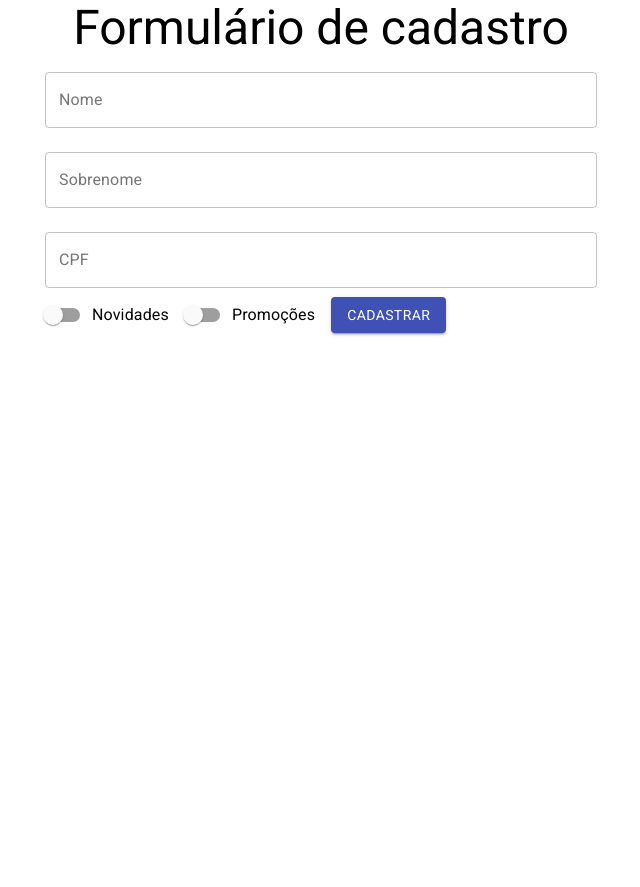
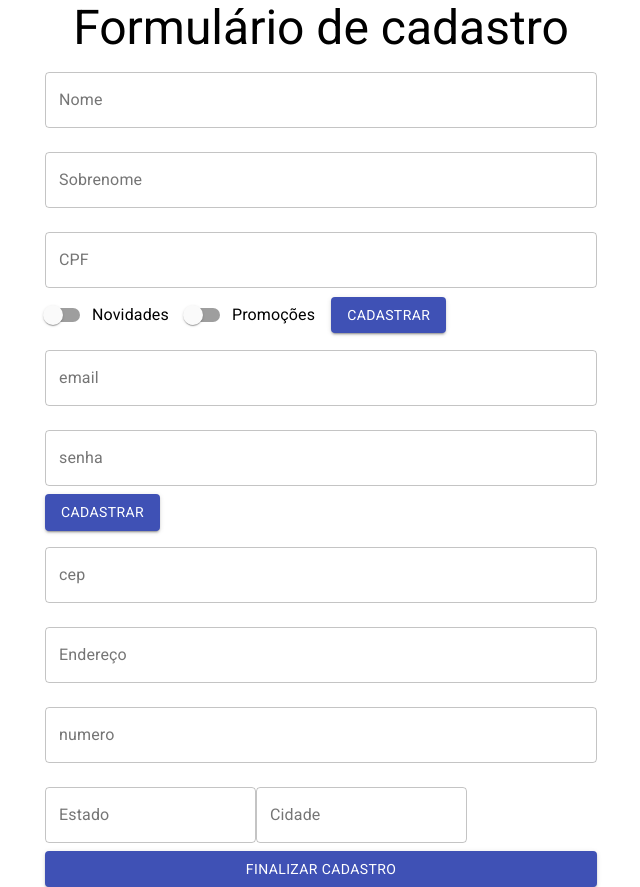
Before and after one commit to alcaldeguima/Login, a React (Create React App) app: page / in a window 1280 px wide. Shown: the whole page, without its empty margins (319-959 px from the left). Before the commit the page ends 800 px from the top, so only its background shows below. Built offline with nearby package versions, Linux system fonts and the light colour scheme.

Commit message:
iniciando a renderização condicional

```diff
--- /dev/null
+++ b/src/Components/DadosUsuario.jsx
@@ -0,0 +1,30 @@
+import { Button, TextField } from "@material-ui/core";
+import React from "react";
+
+function DadosUsuario() {
+  return (
+    <form>
+      <TextField
+        id="email"
+        label="email"
+        type="email"
+        variant="outlined"
+        margin="normal"
+        fullWidth
+      />
+      <TextField
+        id="senha"
+        label="senha"
+        type="password"
+        variant="outlined"
+        margin="normal"
+        fullWidth
+      />
+      <Button type="submit" variant="contained" color="primary">
+        Cadastrar
+      </Button>
+    </form>
+  );
+}
+
+export default DadosUsuario;
--- /dev/null
+++ b/src/Components/FormularioCadastro/DadosEntrega.jsx
@@ -0,0 +1,51 @@
+import { TextField, Button } from "@material-ui/core";
+import React from "react";
+
+function DadosEntrega() {
+  return (
+    <form>
+      <TextField
+        id="cep"
+        label="cep"
+        type="number"
+        variant="outlined"
+        margin="normal"
+        fullWidth
+      />
+      <TextField
+        id="endereço"
+        label="Endereço"
+        type="text"
+        variant="outlined"
+        margin="normal"
+        fullWidth
+      />
+      <TextField
+        id="numero"
+        label="numero"
+        type="number"
+        variant="outlined"
+        margin="normal"
+        fullWidth
+      />
+      <TextField
+        id="estado"
+        label="Estado"
+        type="text"
+        variant="outlined"
+        margin="normal"
+      />
+      <TextField
+        id="cidade"
+        label="Cidade"
+        type="text"
+        variant="outlined"
+        margin="normal"
+      />
+      <Button type="submit" variant="contained" color="primary" fullWidth>
+        FINALIZAR CADASTRO
+      </Button>
+    </form>
+  );
+}
+export default DadosEntrega;
--- /dev/null
+++ b/src/Components/FormularioCadastro/DadosPessoais.jsx
@@ -0,0 +1,99 @@
+import React, { useState } from "react";
+import { TextField, Button, Switch, FormControlLabel } from "@material-ui/core";
+
+function DadosPessoais({ enviar, validarCpf }) {
+  const [nome, setNome] = useState("");
+  const [sobrenome, setSobrenome] = useState("");
+  const [cpf, setCpf] = useState("");
+  const [promocoes, setPromocoes] = useState(false);
+  const [novidades, setNovidades] = useState(false);
+  const [erros, setErros] = useState({
+    cpf: {
+      valido: true,
+      texto: "",
+    },
+  });
+
+  return (
+    <form
+      onSubmit={(event) => {
+        event.preventDefault();
+        enviar({ nome, sobrenome, cpf, novidades, promocoes });
+      }}
+    >
+      <TextField
+        value={nome}
+        onChange={(event) => {
+          setNome(event.target.value);
+        }}
+        id="nome"
+        label="Nome"
+        variant="outlined"
+        margin="normal"
+        fullWidth
+      />
+
+      <TextField
+        value={sobrenome}
+        onChange={(event) => {
+          setSobrenome(event.target.value);
+        }}
+        id="sobrenome"
+        label="Sobrenome"
+        variant="outlined"
+        margin="normal"
+        fullWidth
+      />
+
+      <TextField
+        value={cpf}
+        onChange={(event) => {
+          setCpf(event.target.value);
+        }}
+        onBlur={(event) => {
+          const valido = validarCpf(event.target.value);
+          setErros({ cpf: valido });
+        }}
+        error={!erros.cpf.valido}
+        helperText={erros.cpf.texto}
+        id="cpf"
+        label="CPF"
+        variant="outlined"
+        margin="normal"
+        fullWidth
+      />
+      <FormControlLabel
+        label="Novidades"
+        control={
+          <Switch
+            checked={novidades}
+            onChange={(event) => {
+              setNovidades(event.target.checked);
+            }}
+            name="novidades"
+            color="primary"
+          />
+        }
+      />
+      <FormControlLabel
+        label="Promoções"
+        control={
+          <Switch
+            checked={promocoes}
+            onChange={(event) => {
+              setPromocoes(event.target.checked);
+            }}
+            name="promocoes"
+            color="primary"
+          />
+        }
+      />
+
+      <Button type="submit" variant="contained" color="primary">
+        Cadastrar
+      </Button>
+    </form>
+  );
+}
+
+export default DadosPessoais;
--- a/src/Components/FormularioCadastro/FormularioCadastro.jsx
+++ b/src/Components/FormularioCadastro/FormularioCadastro.jsx
@@ -1,98 +1,15 @@
 import React, { useState } from "react";
-import { TextField, Button, Switch, FormControlLabel } from "@material-ui/core";
+import DadosUsuario from "../DadosUsuario";
+import DadosEntrega from "./DadosEntrega";
+import DadosPessoais from "./DadosPessoais";
 
 function FormularioCadastro({ enviar, validarCpf }) {
-  const [nome, setNome] = useState("");
-  const [sobrenome, setSobrenome] = useState("");
-  const [cpf, setCpf] = useState("");
-  const [promocoes, setPromocoes] = useState(false);
-  const [novidades, setNovidades] = useState(false);
-  const [erros, setErros] = useState({
-    cpf: {
-      valido: true,
-      texto: "",
-    },
-  });
-
   return (
-    <form
-      onSubmit={(event) => {
-        event.preventDefault();
-        enviar({ nome, sobrenome, cpf, novidades, promocoes });
-      }}
-    >
-      <TextField
-        value={nome}
-        onChange={(event) => {
-          setNome(event.target.value);
-        }}
-        id="nome"
-        label="Nome"
-        variant="outlined"
-        margin="normal"
-        fullWidth
-      />
-
-      <TextField
-        value={sobrenome}
-        onChange={(event) => {
-          setSobrenome(event.target.value);
-        }}
-        id="sobrenome"
-        label="Sobrenome"
-        variant="outlined"
-        margin="normal"
-        fullWidth
-      />
-
-      <TextField
-        value={cpf}
-        onChange={(event) => {
-          setCpf(event.target.value);
-        }}
-        onBlur={(event) => {
-          const valido = validarCpf(event.target.value);
-          setErros({ cpf: valido });
-        }}
-        error={!erros.cpf.valido}
-        helperText={erros.cpf.texto}
-        id="cpf"
-        label="CPF"
-        variant="outlined"
-        margin="normal"
-        fullWidth
-      />
-      <FormControlLabel
-        label="Novidades"
-        control={
-          <Switch
-            checked={novidades}
-            onChange={(event) => {
-              setNovidades(event.target.checked);
-            }}
-            name="novidades"
-            color="primary"
-          />
-        }
-      />
-      <FormControlLabel
-        label="Promoções"
-        control={
-          <Switch
-            checked={promocoes}
-            onChange={(event) => {
-              setPromocoes(event.target.checked);
-            }}
-            name="promocoes"
-            color="primary"
-          />
-        }
-      />
-
-      <Button type="submit" variant="contained" color="primary">
-        Cadastrar
-      </Button>
-    </form>
+    <>
+      <DadosPessoais enviar={enviar} validarCpf={validarCpf} />
+      <DadosUsuario />
+      <DadosEntrega />
+    </>
   );
 }
 
```
